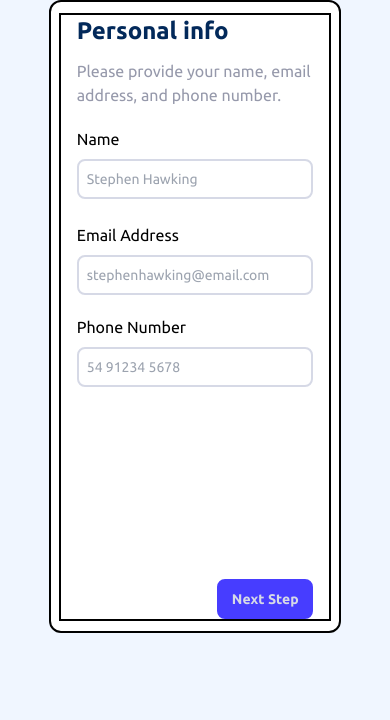
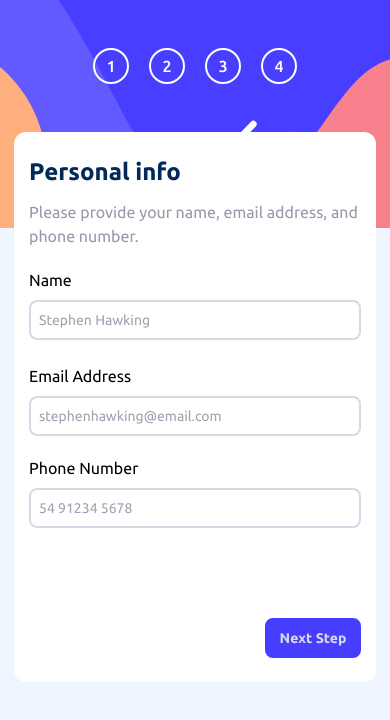
Before and after one commit to KarineBrandelli/multi-step-form, a React (Vite) app: page / in a window 390 px wide. Shown: the top 720 px of the page. Built offline with nearby package versions, Linux system fonts and the light colour scheme.

Commit message:
build: import Steps and Header component

```diff
--- a/src/App.jsx
+++ b/src/App.jsx
@@ -1,14 +1,26 @@
+import { Header } from "./components/Header/Header";
 import { Sidebar } from "./components/Sidebar/Sidebar";
 import { Step1 } from "./components/Steps/Step1";
+import { Step2 } from "./components/Steps/Step2";
+import { Step3 } from "./components/Steps/Step3";
+import { Step4 } from "./components/Steps/Step4";
+import { Step5 } from "./components/Steps/Step5";
 import "./index.css";
 
 export default function App() {
   return (
-    <div className="flex border-2 rounded-xl p-2 w-3/4 h-3/4 bg-white">
-      <Sidebar />
-      <div className="border-2 px-4 mx-auto my-auto h-[38rem] w-[40rem] flex flex-col justify-between">
-        <Step1 />
+    <>
+      <Header />
+      <div className="flex rounded-xl -mt-24 px-3 py-6 lg:p-2 w-[93%] h-[550px] lg:w-3/4 lg:h-3/4 lg:mt-0 bg-white">
+        <Sidebar />
+        <div className="mx-auto my-auto w-[98%] h-full lg:px-4 lg:h-[38rem] lg:w-[65%] flex flex-col justify-between">
+          <Step1 />
+          {/* <Step2 /> */}
+          {/* <Step3 /> */}
+          {/* <Step4 /> */}
+          {/* <Step5 /> */}
+        </div>
       </div>
-    </div>
+    </>
   );
 }
```
